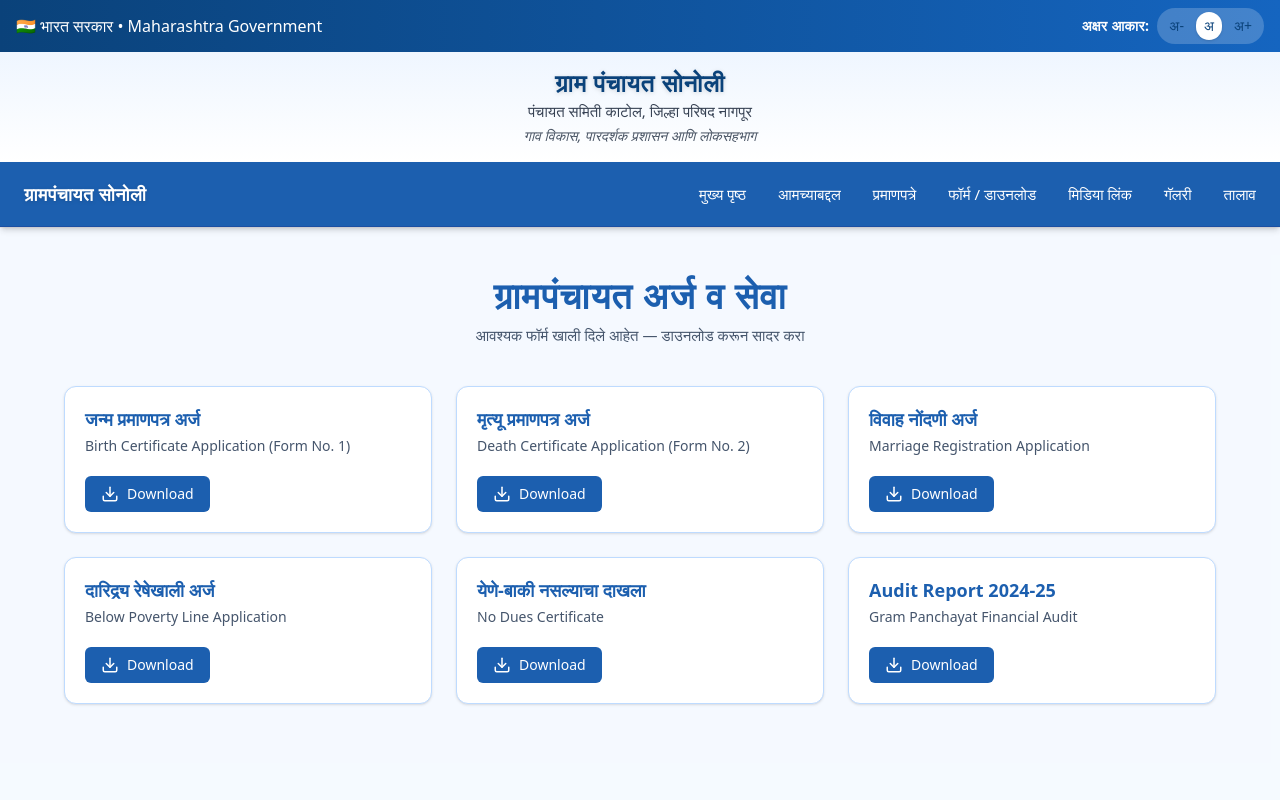
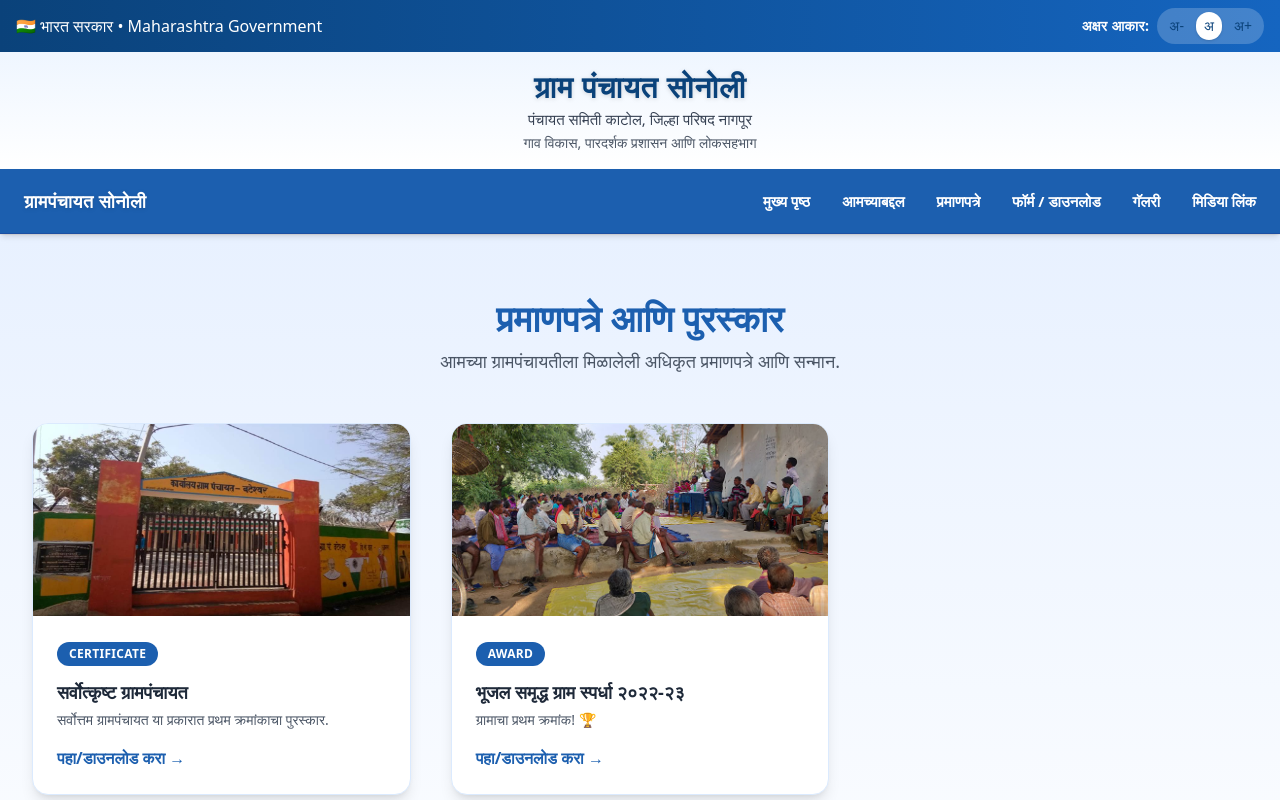
Before and after one commit to panditpankaj21/gram-portal, a Next.js app: page /pramanpatre in a window 1280 px wide. Shown: the top 800 px of the page. Built offline with nearby package versions, Linux system fonts and the light colour scheme.

Commit message:
added forms feat

```diff
--- a/app/components/GalleryCarousel.tsx
+++ b/app/components/GalleryCarousel.tsx
@@ -28,7 +28,7 @@ export default function GalleryCarousel() {
   }, []);
 
   return (
-    <div className="relative w-full mx-auto aspect-[16/9] sm:aspect-[16/6] overflow-hidden shadow-xl group">
+    <div className="relative w-full mx-auto aspect-video sm:aspect-[16/7] overflow-hidden shadow-xl group">
       {/* Image */}
       <Image
         src={slides[index].src}
--- a/app/components/MainMenu.tsx
+++ b/app/components/MainMenu.tsx
@@ -8,9 +8,8 @@ const navItems = [
   { label: "आमच्याबद्दल", href: "/about" },
   { label: "प्रमाणपत्रे", href: "/pramanpatre" },
   { label: "फॉर्म / डाउनलोड", href: "/forms" },
+  { label: "गॅलरी", href: "/gallery" },
   { label: "मिडिया लिंक", href: "/media" },
-  { label: "गॅलरी", href: "/gallery" },
-  { label: "तालाव", href: "/talav" },
 ];
 
 export default function MainMenu() {
@@ -29,7 +28,7 @@ export default function MainMenu() {
               <Link
                 key={item.label}
                 href={item.href}
-                className="relative font-medium text-[15px] hover:text-yellow-300 transition-colors group"
+                className="relative font-bold text-[15px] hover:text-yellow-300 transition-colors group"
               >
                 {item.label}
                 <span className="absolute left-0 -bottom-1 w-0 h-[2px] bg-yellow-300 transition-all duration-300 group-hover:w-full"></span>
--- a/app/components/Navbar.tsx
+++ b/app/components/Navbar.tsx
@@ -65,7 +65,7 @@ export default function Navbar() {
 
       {/* Branding */}
       <div className="px-4 py-4 text-center bg-gradient-to-b from-blue-50 to-white">
-        <h1 className="text-2xl font-extrabold text-[#0A427A] tracking-wide leading-tight drop-shadow-sm">
+        <h1 className="text-3xl font-extrabold text-[#0A427A] tracking-wide leading-tight drop-shadow-sm">
           ग्राम पंचायत सोनोली
         </h1>
 
@@ -73,7 +73,7 @@ export default function Navbar() {
           पंचायत समिती काटोल, जिल्हा परिषद नागपूर
         </p>
 
-        <p className="text-[14px] text-gray-600 mt-1 italic">
+        <p className="text-[14px] text-gray-600 mt-1">
           गाव विकास, पारदर्शक प्रशासन आणि लोकसहभाग
         </p>
       </div>
--- a/app/components/NotificationBanner.tsx
+++ b/app/components/NotificationBanner.tsx
@@ -2,10 +2,10 @@ import React from "react";
 
 const NotificationBanner: React.FC = () => {
   return (
-    <div className="w-full bg-black/95 text-red-500 overflow-hidden">
+    <div className="w-full bg-black/90 text-red-500 overflow-hidden">
       <div className="whitespace-nowrap animate-marquee py-1">
         <span className="mx-4 font-semibold">
-          🔔 Important Notification: Government services will be unavailable on 26th January due to Republic Day.
+          🔔 महत्त्वाची सूचना: २६ जानेवारी रोजी प्रजासत्ताक दिनानिमित्त सरकारी सेवा अनुपलब्ध राहतील.
         </span>
       </div>
     </div>
--- a/app/components/SarpanchSection.tsx
+++ b/app/components/SarpanchSection.tsx
@@ -13,7 +13,7 @@ export default function SarpanchSection() {
                 🗺️ नकाशा
             </h2>
             <div className="w-full h-120 rounded-2xl overflow-hidden shadow-xl ring-1 ring-blue-300">
-                <iframe src="https://www.google.com/maps/embed?pb=!1m18!1m12!1m3!1d7764.949017081841!2d78.1291!3d20.8909!2m3!1f0!2f0!3f0!3m2!1i1024!2i768!4f13.1!3m3!1m2!1s0x3bd4975dd75e2bbb%3A0x7c64cbea2e119cf9!2sNarkhed%2C%20Maharashtra!5e0!3m2!1en!2sin!4v1704877777777"
+                <iframe src="https://www.google.com/maps/embed?pb=!1m18!1m12!1m3!1d3715.581396023483!2d78.62692685!3d21.3670006!2m3!1f0!2f0!3f0!3m2!1i1024!2i768!4f13.1!3m3!1m2!1s0x3bd4560d8596f0a7%3A0x248ddb73991b6cf5!2sSonoli%2C%20Maharashtra%20441306!5e0!3m2!1sen!2sin!4v1768049940692!5m2!1sen!2sin"
                 loading="lazy"
                 allowFullScreen
                 className="w-full h-full border-0"
--- a/app/layout.tsx
+++ b/app/layout.tsx
@@ -3,8 +3,6 @@ import Navbar from "./components/Navbar";
 import Footer from "./components/Footer";
 //@ts-ignore
 import "./globals.css";
-import GalleryCarousel from "./components/GalleryCarousel";
-import NotificationBanner from "./components/NotificationBanner";
 
 export const metadata: Metadata = {
   title: "Government",
--- a/app/pramanpatre/page.tsx
+++ b/app/pramanpatre/page.tsx
@@ -1,81 +1,124 @@
-import { Download } from "lucide-react";
+"use client";
 
-const forms = [
+import { useState } from "react";
+
+const items = [
   {
-    title: "जन्म प्रमाणपत्र अर्ज",
-    subtitle: "Birth Certificate Application (Form No. 1)",
-    file: "/forms/birth-form.pdf",
+    type: "Certificate",
+    title: "सर्वोत्कृष्ट ग्रामपंचायत",
+    desc: "सर्वोत्तम ग्रामपंचायत या प्रकारात प्रथम क्रमांकाचा पुरस्कार.",
+    image: "/gallery/image1.jpg",
   },
   {
-    title: "मृत्यू प्रमाणपत्र अर्ज",
-    subtitle: "Death Certificate Application (Form No. 2)",
-    file: "/forms/death-form.pdf",
+    type: "Award",
+    title: "भूजल समृद्ध ग्राम स्पर्धा २०२२-२३",
+    desc: "ग्रामाचा प्रथम क्रमांक! 🏆",
+    image: "/gallery/image2.jpg",
   },
-  {
-    title: "विवाह नोंदणी अर्ज",
-    subtitle: "Marriage Registration Application",
-    file: "/forms/marriage-form.pdf",
-  },
-  {
-    title: "दारिद्र्य रेषेखाली अर्ज",
-    subtitle: "Below Poverty Line Application",
-    file: "/forms/bpl-form.pdf",
-  },
-  {
-    title: "येणे-बाकी नसल्याचा दाखला",
-    subtitle: "No Dues Certificate",
-    file: "/forms/no-dues-form.pdf",
-  },
-  {
-    title: "Audit Report 2024-25",
-    subtitle: "Gram Panchayat Financial Audit",
-    file: "/forms/audit-2024-25.xlsx",
-  },
+  // Add more…
 ];
 
-export default function PanchayatForms() {
+const fallback = (title: string) => title.charAt(0).toUpperCase();
+
+export default function AwardsPage() {
+  const [active, setActive] = useState<string | null>(null);
+
   return (
-    <section className="min-h-screen bg-blue-50/60 py-12 px-4">
-      <div className="max-w-6xl mx-auto">
+    <>
+      <section className="min-h-screen w-full bg-gradient-to-b from-[#e8f1ff] to-white py-16 px-4 sm:px-8">
+        <div className="max-w-7xl mx-auto">
+          <div className="text-center mb-12">
+            <h2 className="text-3xl sm:text-4xl font-extrabold text-[#1C5FAF]">
+              प्रमाणपत्रे आणि पुरस्कार
+            </h2>
+            <p className="text-gray-600 text-lg mt-2">
+              आमच्या ग्रामपंचायतीला मिळालेली अधिकृत प्रमाणपत्रे आणि सन्मान.
+            </p>
+          </div>
 
-        {/* Heading */}
-        <h1 className="text-3xl sm:text-4xl font-bold text-center text-[#1C5FAF] tracking-wide">
-          ग्रामपंचायत अर्ज व सेवा
-        </h1>
-        <p className="text-center text-slate-600 mt-2 mb-10 text-[15px]">
-          आवश्यक फॉर्म खाली दिले आहेत — डाउनलोड करून सादर करा
-        </p>
+          <div className="grid gap-10 sm:grid-cols-2 lg:grid-cols-3">
+            {items.map((item, idx) => (
+              <div
+                key={idx}
+                className="group bg-white rounded-2xl overflow-hidden border border-blue-100
+                shadow-lg hover:shadow-2xl transition-all duration-300 hover:-translate-y-2"
+              >
+                {/* IMAGE */}
+                <div className="relative w-full h-48 overflow-hidden">
+                  {item.image ? (
+                    <img
+                      src={item.image}
+                      alt={item.title}
+                      className="w-full h-full object-cover group-hover:scale-110 transition-transform duration-500 ease-out"
+                    />
+                  ) : (
+                    <div className="w-full h-full flex items-center justify-center bg-[#1C5FAF]/10 text-5xl font-bold text-[#1C5FAF]">
+                      {fallback(item.title)}
+                    </div>
+                  )}
+                </div>
 
-        {/* Forms Grid */}
-        <div className="grid sm:grid-cols-2 lg:grid-cols-3 gap-6">
-          {forms.map((item, index) => (
-            <div
-              key={index}
-              className="rounded-xl border border-blue-200 bg-white shadow-sm
-              hover:border-blue-400 hover:shadow-md transition-all duration-200 p-5"
+                {/* CONTENT */}
+                <div className="p-6">
+                  <span className="inline-block px-3 py-1 text-xs font-bold uppercase tracking-wide rounded-full bg-[#1C5FAF] text-white">
+                    {item.type}
+                  </span>
+
+                  <h3 className="mt-3 text-lg font-semibold text-gray-800 group-hover:text-[#1C5FAF] transition">
+                    {item.title}
+                  </h3>
+
+                  <p className="text-gray-600 text-sm mt-1">{item.desc}</p>
+
+                  {/* SIMPLE ARROW BUTTON */}
+                  <button
+                    onClick={() => setActive(item.image ?? null)}
+                    className="mt-4 cursor-pointer flex items-center gap-1 text-[#1C5FAF] font-semibold hover:gap-2 transition-all"
+                  >
+                    पहा/डाउनलोड करा →
+                  </button>
+                </div>
+              </div>
+            ))}
+          </div>
+        </div>
+      </section>
+
+      {/* MODAL */}
+      {active && (
+        <div
+          className="fixed inset-0 bg-black/70 backdrop-blur-sm flex justify-center items-center p-4 z-[999]"
+          onClick={() => setActive(null)}
+        >
+          <div
+            className="relative max-w-3xl w-full bg-white rounded-2xl shadow-xl p-4"
+            onClick={(e) => e.stopPropagation()}
+          >
+            <img
+              src={active}
+              alt="Full"
+              className="w-full max-h-[75vh] object-contain rounded-lg"
+            />
+
+            {/* CLOSE BUTTON */}
+            <button
+              onClick={() => setActive(null)}
+              className="absolute -top-4 -right-4 bg-white rounded-full shadow-lg p-2 font-bold text-[#1C5FAF] hover:bg-blue-50"
             >
-              <h2 className="text-lg font-semibold text-[#1C5FAF] leading-snug">
-                {item.title}
-              </h2>
-              <p className="text-sm text-slate-600 mt-1">
-                {item.subtitle}
-              </p>
+              ✕
+            </button>
 
-              <a
-                href={item.file}
-                download
-                className="mt-5 inline-flex items-center gap-2 px-4 py-2 rounded-md
-                bg-[#1C5FAF] text-white text-sm font-medium
-                hover:bg-[#0e529a] transition-all"
-              >
-                <Download size={18} />
-                Download
-              </a>
-            </div>
-          ))}
+            {/* DOWNLOAD BUTTON */}
+            <a
+              href={active}
+              download
+              className="mt-4 block text-center w-full py-3 rounded-xl border border-[#1C5FAF] text-[#1C5FAF] font-semibold hover:bg-[#1C5FAF] hover:text-white transition"
+            >
+              डाउनलोड करा
+            </a>
+          </div>
         </div>
-
-      </div>
-    </section>
+      )}
+    </>
   );
 }
```
Also changed, not shown: app/components/AboutSection.tsx (+11 -5 lines), app/components/ComplaintFormSection.tsx (+17 -28 lines), app/forms/page.tsx (added, +81 -0 lines), app/media/page.tsx (+2 -14 lines).
